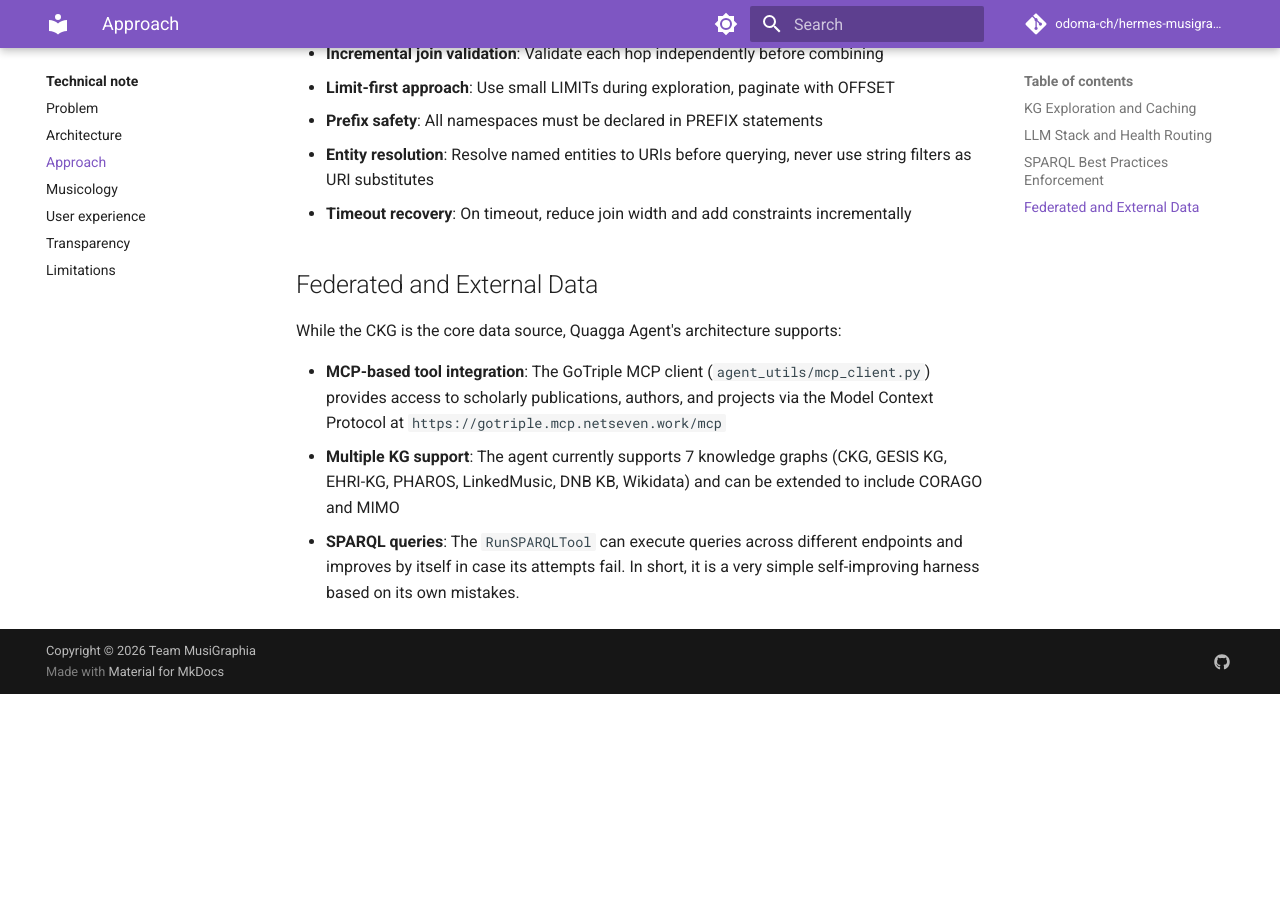
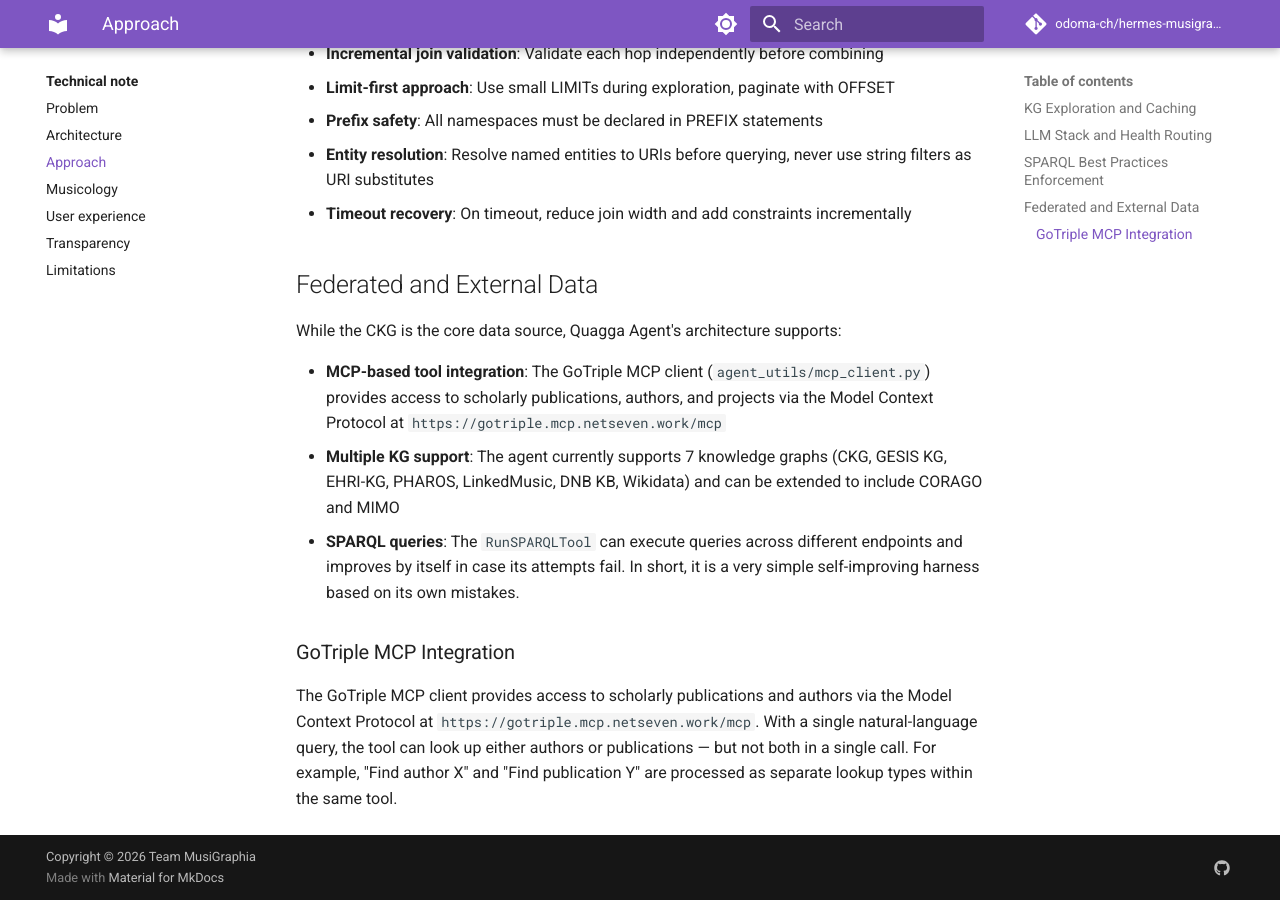
Before and after one commit to odoma-ch/hermes-musigraphia-report, an MkDocs documentation site: the page built from docs/technical-report/technical-approach.md, in a window 1280 px wide and 900 px high, scrolled down 1242 px. Built offline with MkDocs 1.6.1 and Material for MkDocs 9.7.7, drawn with Linux system fonts in a browser that asks for light colours; comment, search, counter and statistics services are not loaded; before the commit the page ends 1936 px from its top, so only the background shows below that.

Commit message:
add about gotriple and limitations

```diff
--- a/docs/technical-report/technical-approach.md
+++ b/docs/technical-report/technical-approach.md
@@ -41,3 +41,7 @@
 - **MCP-based tool integration**: The GoTriple MCP client (`agent_utils/mcp_client.py`) provides access to scholarly publications, authors, and projects via the Model Context Protocol at `https://gotriple.mcp.netseven.work/mcp`
 - **Multiple KG support**: The agent currently supports 7 knowledge graphs (CKG, GESIS KG, EHRI-KG, PHAROS, LinkedMusic, DNB KB, Wikidata) and can be extended to include CORAGO and MIMO
 - **SPARQL queries**: The `RunSPARQLTool` can execute queries across different endpoints and improves by itself in case its attempts fail. In short, it is a very simple self-improving harness based on its own mistakes.
+
+### GoTriple MCP Integration
+
+The GoTriple MCP client provides access to scholarly publications and authors via the Model Context Protocol at `https://gotriple.mcp.netseven.work/mcp`. With a single natural-language query, the tool can look up either authors or publications — but not both in a single call. For example, "Find author X" and "Find publication Y" are processed as separate lookup types within the same tool.
```
Also changed, not shown: docs/technical-report/limitations.md (+1 -0 lines).
